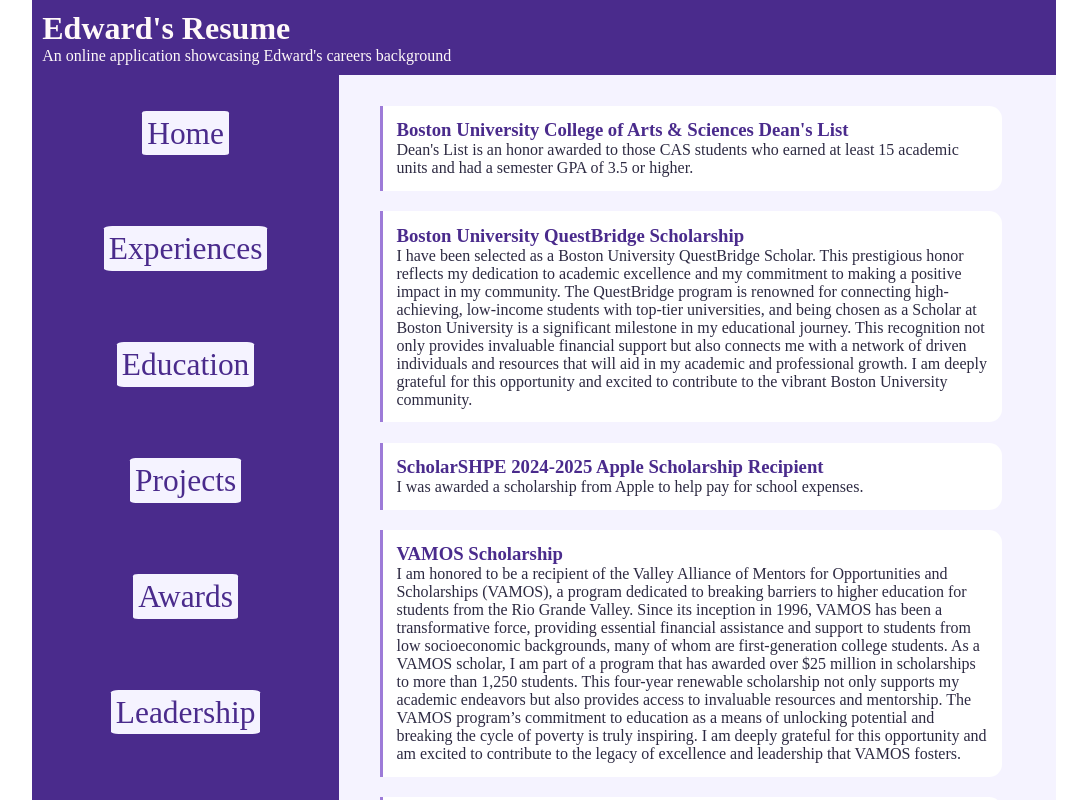
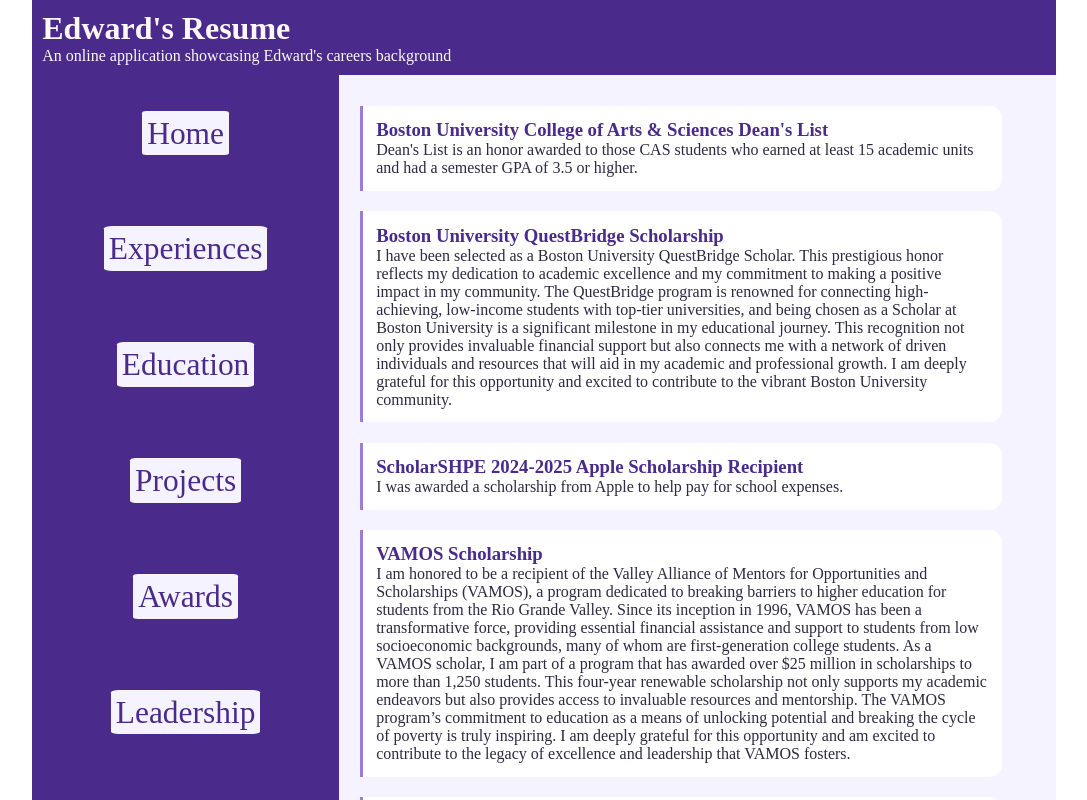
Before and after one commit to EdRey24/mp-3, a React (Vite) app: page /awards in a window 1280 px wide. Shown: the top 800 px of the page, without its empty margins (96-1183 px from the left). Built offline with nearby package versions, Linux system fonts and the light colour scheme.

Commit message:
Fixed margin in ContentContainer

```diff
--- a/src/components/mains/Mains.styles.ts
+++ b/src/components/mains/Mains.styles.ts
@@ -26,7 +26,7 @@
 `;
 
 export const ContentContainer = styled.div`
-  margin: 3% 5% 3% 3%;
+  margin: 3% 5% 3% 0;
   padding: 2% 2%;
   background-color: #FFFFFF;
   border-left: 0.25vw solid #9D7BD8;
```
